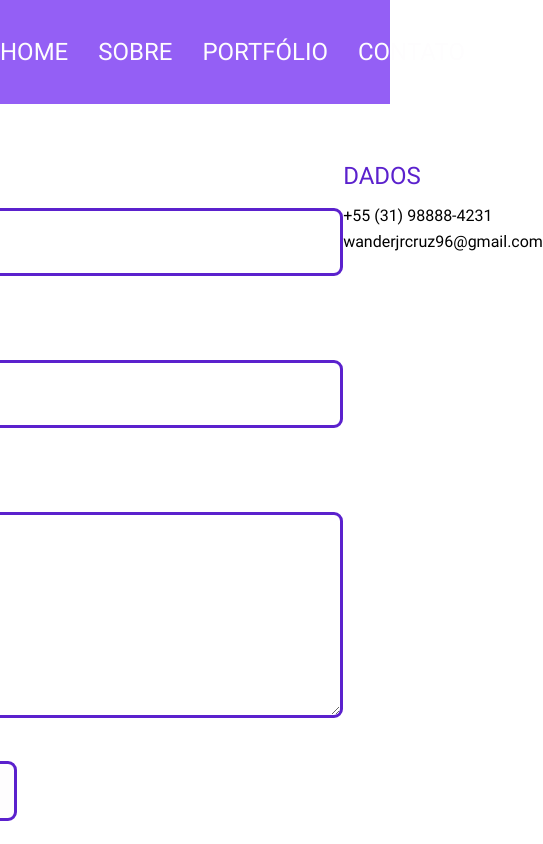
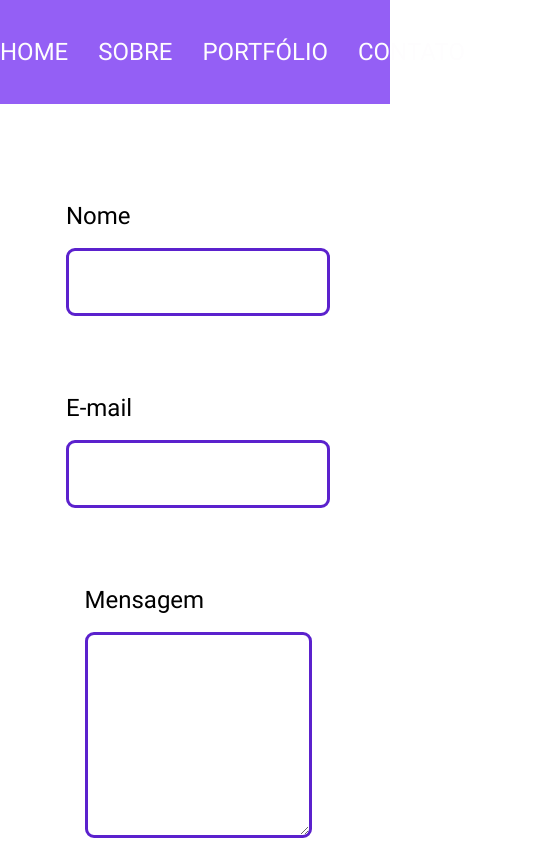
Before and after one commit to wander-junior/portfolio, a React (Create React App) app: page /contato in a window 390 px wide. Shown: the top 844 px of the page, 543 px wide, since content can reach past the window. Built offline with nearby package versions, Linux system fonts and the light colour scheme.

Commit message:
Make contact form responsive

```diff
--- a/src/components/Form/form-styles.js
+++ b/src/components/Form/form-styles.js
@@ -1,5 +1,5 @@
 import styled from "styled-components";
-import { typoSizes } from '../../styles';
+import { typoSizes, colors } from '../../styles';
 
 const borderStyle = `
     border: 3px solid #5B21CD;
@@ -8,15 +8,38 @@ const borderStyle = `
     padding-left: 10px;
     padding-right: 10px;
     margin-bottom: 40px;
+
+    @media (max-width: 410px) {
+        min-width: calc(100% - 20px);
+    }
 `;
 
 const Contact = styled.fieldset`
     padding-top: 60px;
+
+    @media (max-width: 770px) {
+        display: grid;
+        grid-template-columns: 1fr;
+        justify-items: center;
+
+        ::after {
+            content: '';
+            display: block;
+            width: 80px;
+            height: 3px;
+            background: ${colors.quartenary};
+            margin: 40px auto 0px auto;
+        }
+    }
 `;
 
 const LabelTxt = styled.p`
     font-size: ${typoSizes.medium};
     padding-bottom: 20px;
+
+    @media (max-width: 770px) {
+        padding-top: 40px;
+    }
 `;
 
 const Input = styled.input`
--- a/src/pages/Contato/contato-styles.js
+++ b/src/pages/Contato/contato-styles.js
@@ -6,6 +6,10 @@ const ContatoWrapper = styled.div`
     min-width: 100%;
     display: grid;
     grid-template-columns: 1fr 1fr;
+
+    @media (max-width: 770px) {
+        grid-template-columns: 1fr;
+    }
 `;
 
 const InfoSubtitle = styled.h2`
```
